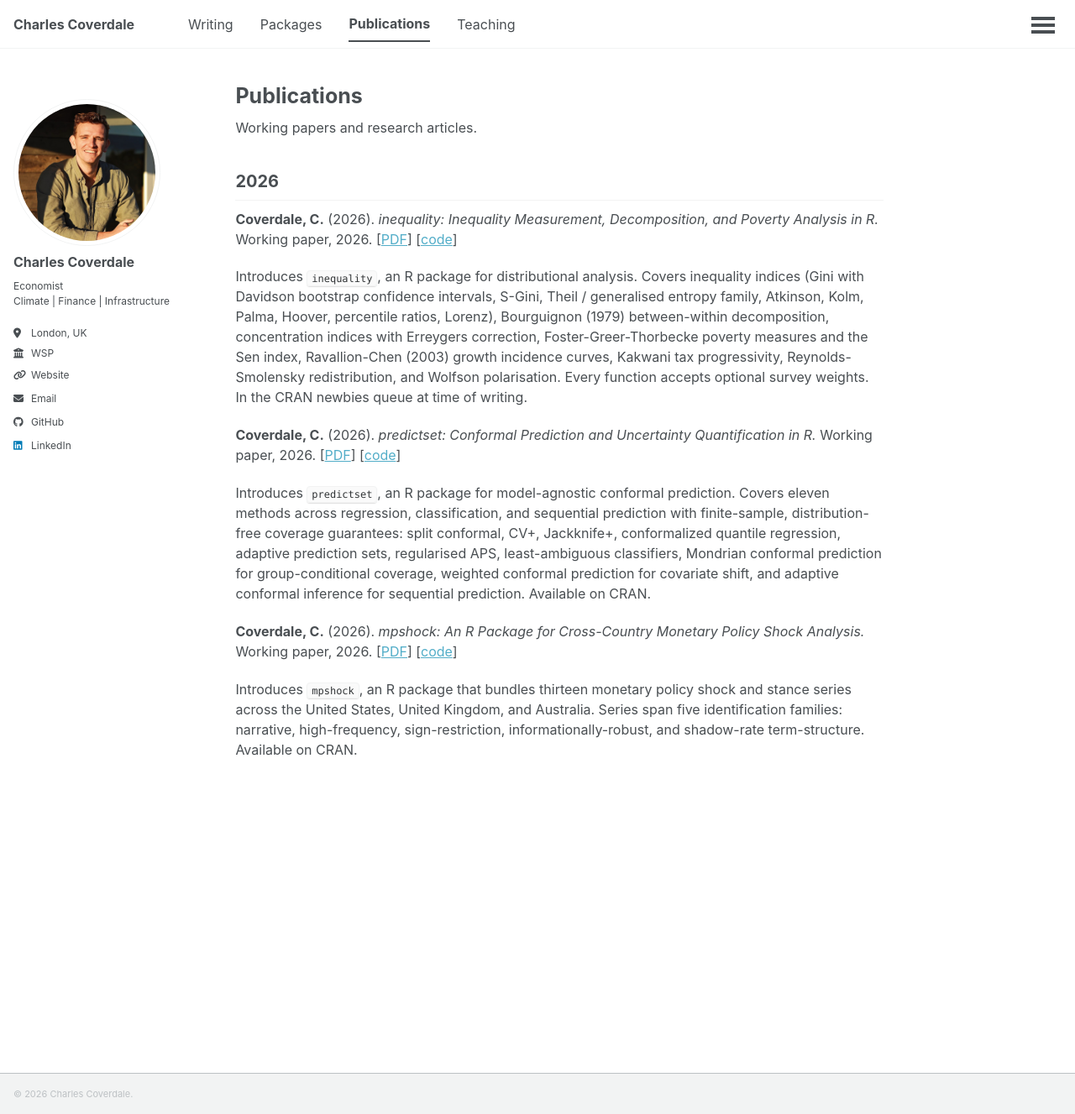
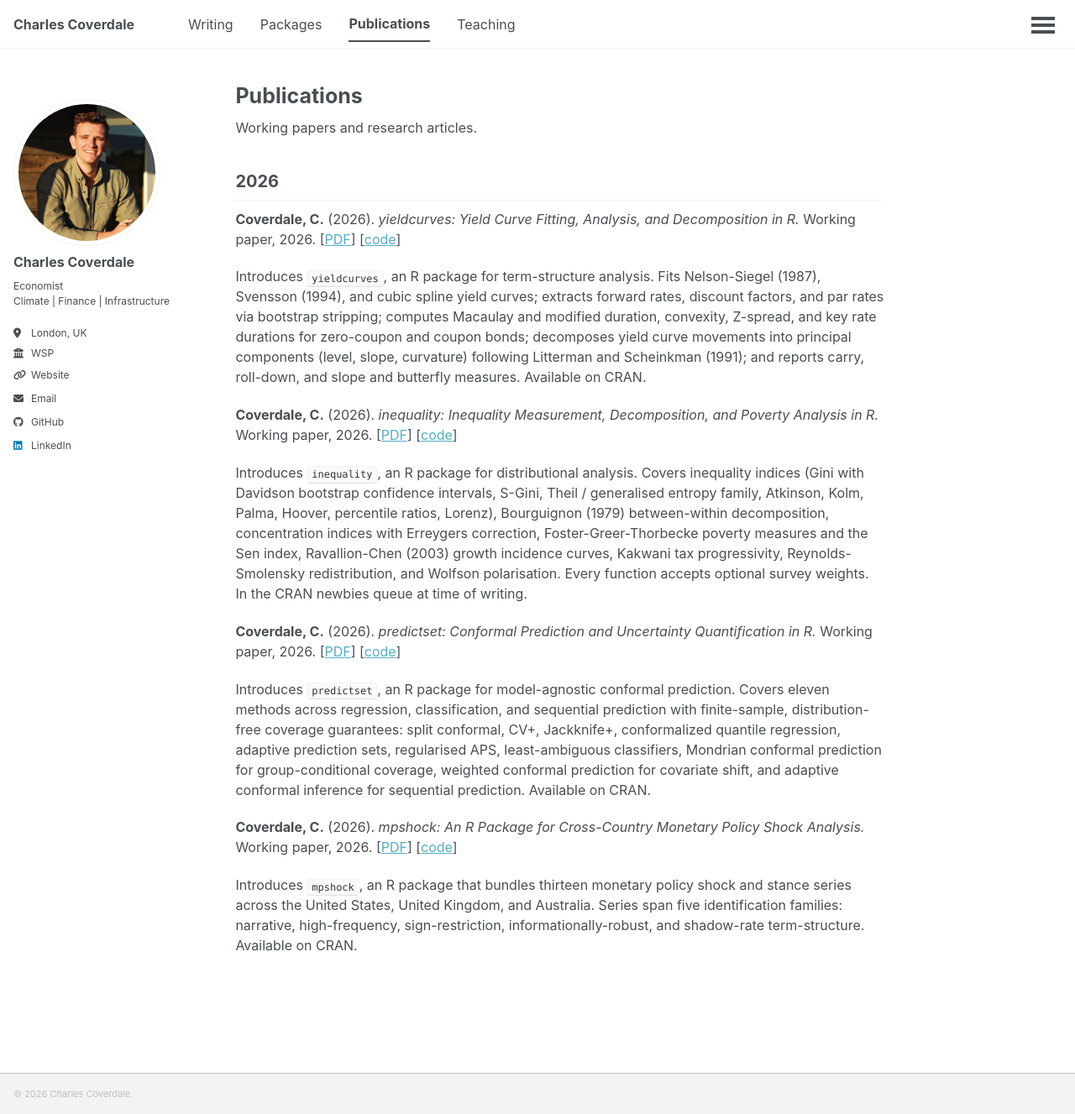
Before and after one commit to charlescoverdale/charlescoverdale.github.io, a Jekyll site: the page built from _pages/publications.md, in a window 1280 px wide and 1327 px high. Shown: the whole window at 84% size. Built offline with Jekyll 4.4.1, drawn with Linux system fonts in a browser that asks for light colours; a script that is not in the unit is left out.

Commit message:
publications: add yieldcurves working paper (2026)

```diff
--- a/_pages/publications.md
+++ b/_pages/publications.md
@@ -8,6 +8,10 @@ author_profile: true
 Working papers and research articles.
 
 ## 2026
+
+**Coverdale, C.** (2026). *yieldcurves: Yield Curve Fitting, Analysis, and Decomposition in R.* Working paper, 2026. \[[PDF](/files/coverdale_yieldcurves_2026.pdf)\] \[[code](https://github.com/charlescoverdale/yieldcurves)\]
+
+Introduces `yieldcurves`, an R package for term-structure analysis. Fits Nelson-Siegel (1987), Svensson (1994), and cubic spline yield curves; extracts forward rates, discount factors, and par rates via bootstrap stripping; computes Macaulay and modified duration, convexity, Z-spread, and key rate durations for zero-coupon and coupon bonds; decomposes yield curve movements into principal components (level, slope, curvature) following Litterman and Scheinkman (1991); and reports carry, roll-down, and slope and butterfly measures. Available on CRAN.
 
 **Coverdale, C.** (2026). *inequality: Inequality Measurement, Decomposition, and Poverty Analysis in R.* Working paper, 2026. \[[PDF](/files/coverdale_inequality_2026.pdf)\] \[[code](https://github.com/charlescoverdale/inequality)\]
 
```
Also changed, not shown: 1 other file.
